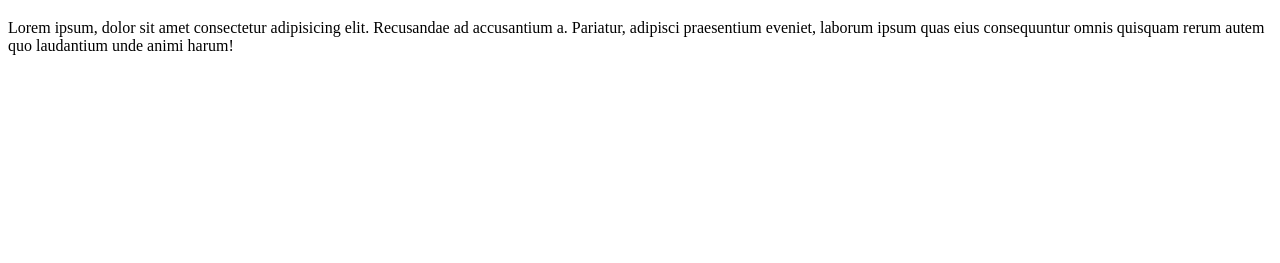
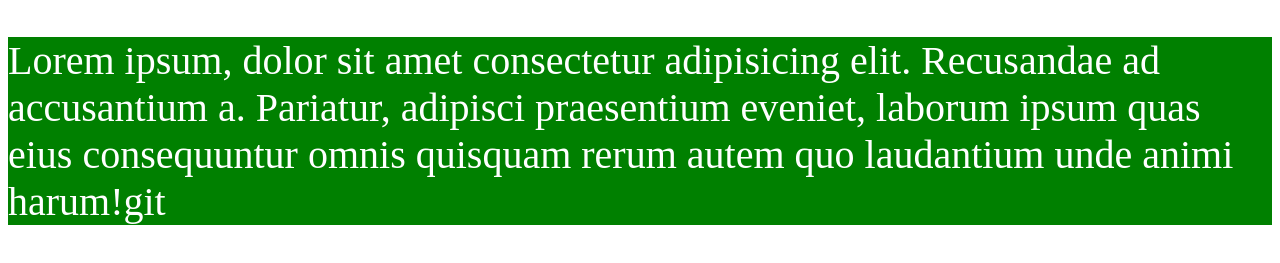
Before and after one commit to NirobDev/firstWeb, a plain HTML site: page index.html in a window 1280 px wide. Shown: the part 61-324 px from the top of the page. Drawn offline with Linux system fonts and the light colour scheme.

Commit message:
update index file

```diff
--- a/index.html
+++ b/index.html
@@ -8,6 +8,6 @@
 </head>
 <body>
     <h1>nirob uncle loves vasti</h1>
-    <p>Lorem ipsum, dolor sit amet consectetur adipisicing elit. Recusandae ad accusantium a. Pariatur, adipisci praesentium eveniet, laborum ipsum quas eius consequuntur omnis quisquam rerum autem quo laudantium unde animi harum!</p>
+    <p>Lorem ipsum, dolor sit amet consectetur adipisicing elit. Recusandae ad accusantium a. Pariatur, adipisci praesentium eveniet, laborum ipsum quas eius consequuntur omnis quisquam rerum autem quo laudantium unde animi harum!git</p>
 </body>
 </html>
--- a/style.css
+++ b/style.css
@@ -1,3 +1,8 @@
 h1{
     background-color: red;
 }
+p{
+    background-color: green;
+    color: white;
+    font-size: 40px;
+}
```
